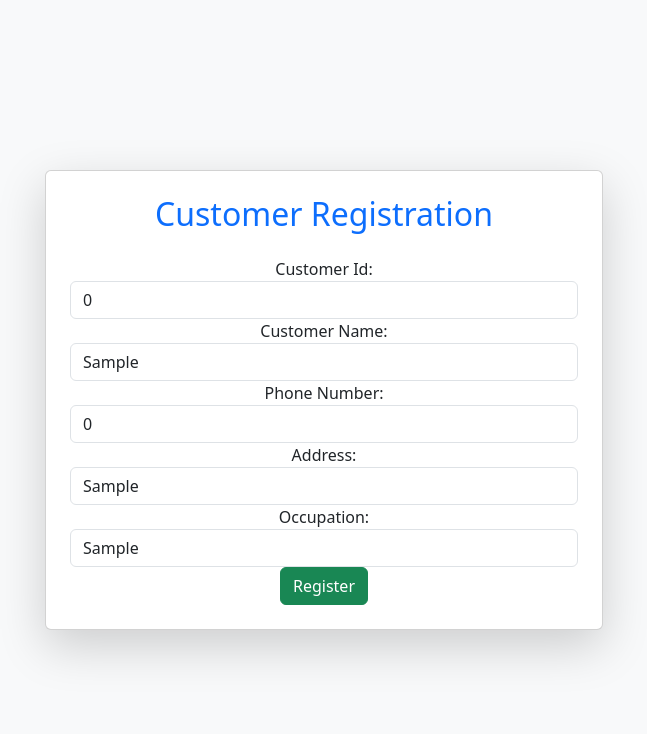
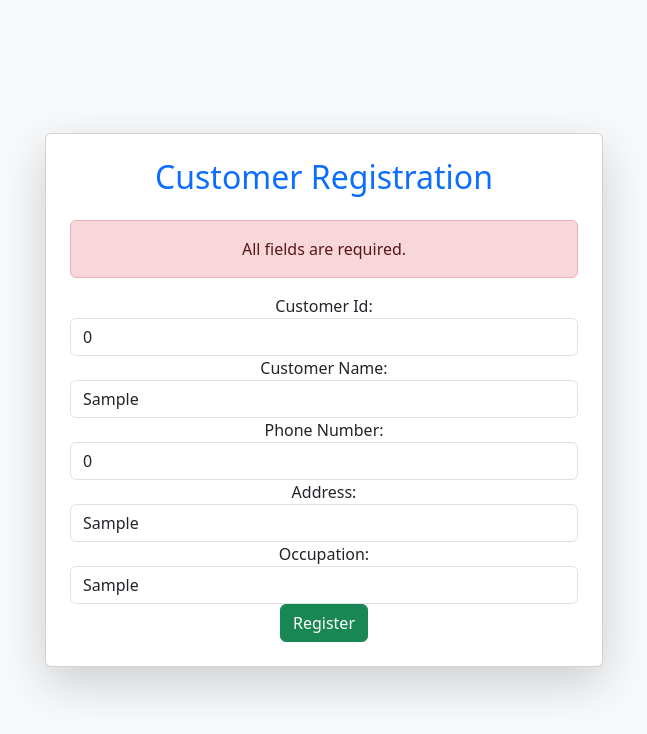
Before and after one commit to Shobhanaa27/ExpenseManagementSystem, a React (Create React App) app in the folder expense-front/: page /Customer-reg in a window 1280 px wide. Both pictures are taken after typing "Sample", "Sample", "Sample" into the empty fields and a click on the button "Register". Shown: the top 734 px of the page, without its empty margins (316-963 px from the left). Built offline with nearby package versions, Linux system fonts and the light colour scheme; no server answers.

Commit message:
Update CustomerRegistration.jsx

```diff
--- a/expense-front/src/Components/CustomerComponent/CustomerRegistration.jsx
+++ b/expense-front/src/Components/CustomerComponent/CustomerRegistration.jsx
@@ -18,6 +18,7 @@ const CustomerRegistration = () => {
 
     const [newId, setNewId] = useState(0);
     let navigate = useNavigate();
+    const [message, setMessage] = useState("");
 
     const setCustomerId = () => {
         generateCustomerId().then((response) => {
@@ -54,6 +55,17 @@ const CustomerRegistration = () => {
 
     const customerSave = (event) => {
         event.preventDefault();
+        const { customerName, mobile, address, occupation } = customer;
+
+    if (!customerName || !mobile || !address || !occupation) {
+        setMessage("All fields are required.");
+        return;
+    }
+
+    if (!/^[0-9]{10}$/.test(mobile)) {
+        setMessage("Phone number must be 10 digits.");
+        return;
+    }
         customer.customerId = newId;
         saveCustomer(customer).then(() => {
             alert("Customer Registered Successfully");
@@ -65,6 +77,8 @@ const CustomerRegistration = () => {
         <div className="container d-flex justify-content-center align-items-center min-vh-100">
         <div className="card shadow-lg p-4 w-50">
             <h2 className="text-center mb-4 text-primary">Customer Registration</h2>
+            {message && <div className="alert alert-danger text-center">{message}</div>}
+
                             <form>
                                 <div className="form-group">
                                     <label>Customer Id: </label>
```
